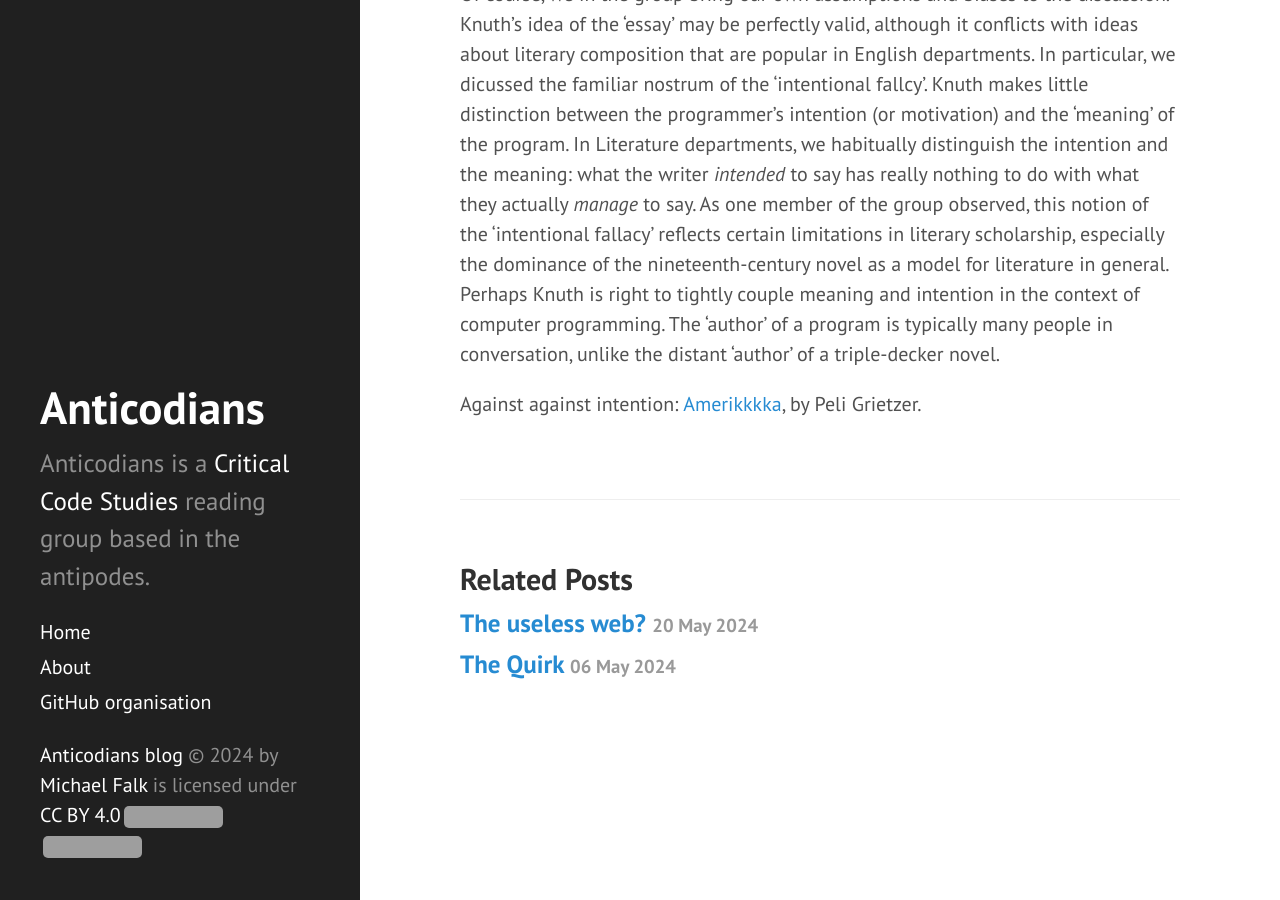
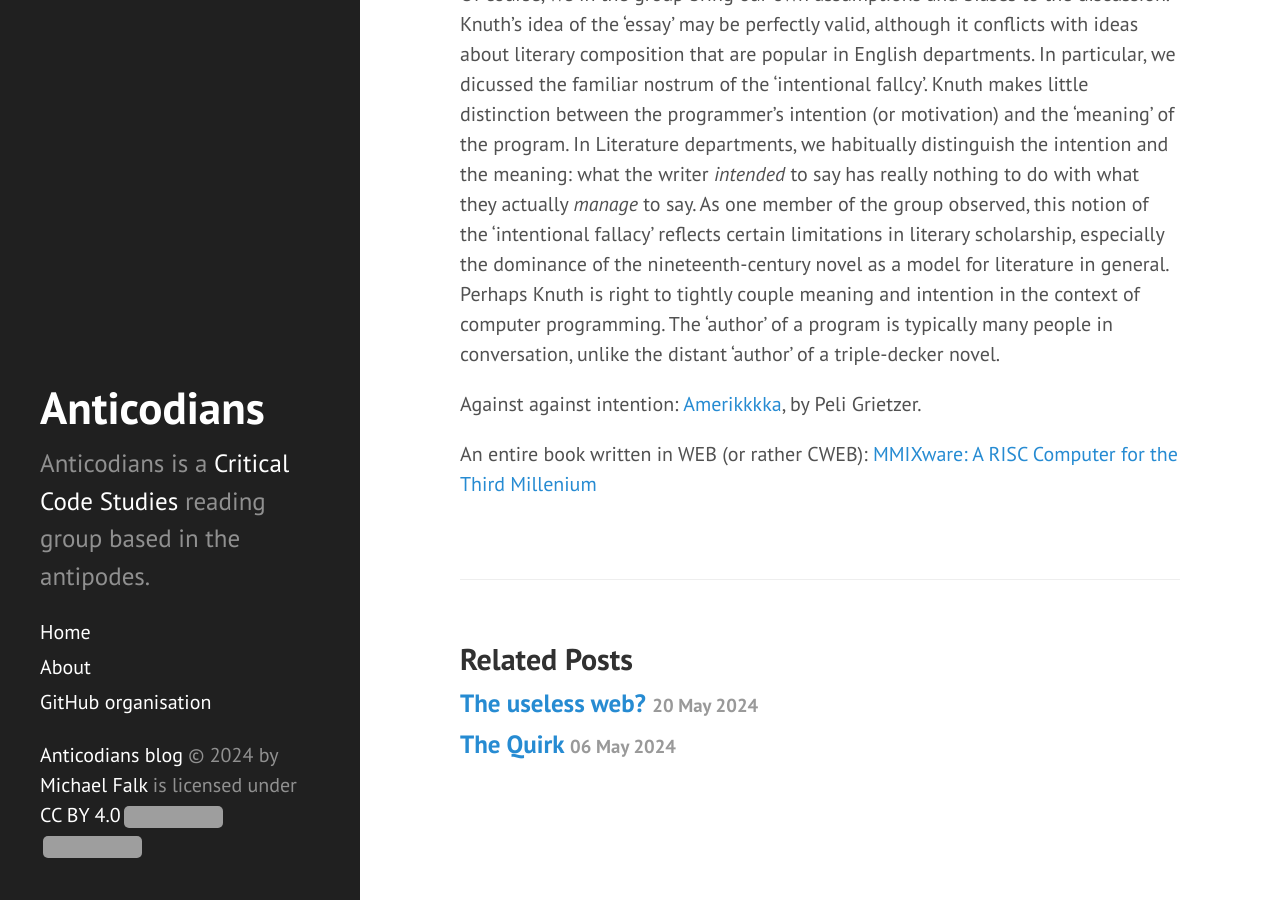
Before and after one commit to anticodians/anticodians.github.io, a Jekyll site: the page built from _posts/2024-06-03-explain-and-motivate.md, in a window 1280 px wide and 900 px high, scrolled down 1121 px. Built offline with Jekyll 4.4.1, drawn with Linux system fonts in a browser that asks for light colours; grey boxes are pictures that could not be loaded.

Commit message:
extra link on today's post

```diff
--- a/_posts/2024-06-03-explain-and-motivate.md
+++ b/_posts/2024-06-03-explain-and-motivate.md
@@ -20,3 +20,5 @@ In the second case, his particular pattern of explanation didn't work for everyo
 Of course, we in the group bring our own assumptions and biases to the discussion. Knuth's idea of the 'essay' may be perfectly valid, although it conflicts with ideas about literary composition that are popular in English departments. In particular, we dicussed the familiar nostrum of the 'intentional fallcy'. Knuth makes little distinction between the programmer's intention (or motivation) and the 'meaning' of the program. In Literature departments, we habitually distinguish the intention and the meaning: what the writer *intended* to say has really nothing to do with what they actually *manage* to say. As one member of the group observed, this notion of the 'intentional fallacy' reflects certain limitations in literary scholarship, especially the dominance of the nineteenth-century novel as a model for literature in general. Perhaps Knuth is right to tightly couple meaning and intention in the context of computer programming. The 'author' of a program is typically many people in conversation, unlike the distant 'author' of a triple-decker novel.
 
 Against against intention: [Amerikkkka](https://www.librarystack.org/amerikkkkka/), by Peli Grietzer.
+
+An entire book written in WEB (or rather CWEB): [MMIXware: A RISC Computer for the Third Millenium](https://www-cs-faculty.stanford.edu/~knuth/mmixware.html)
```
